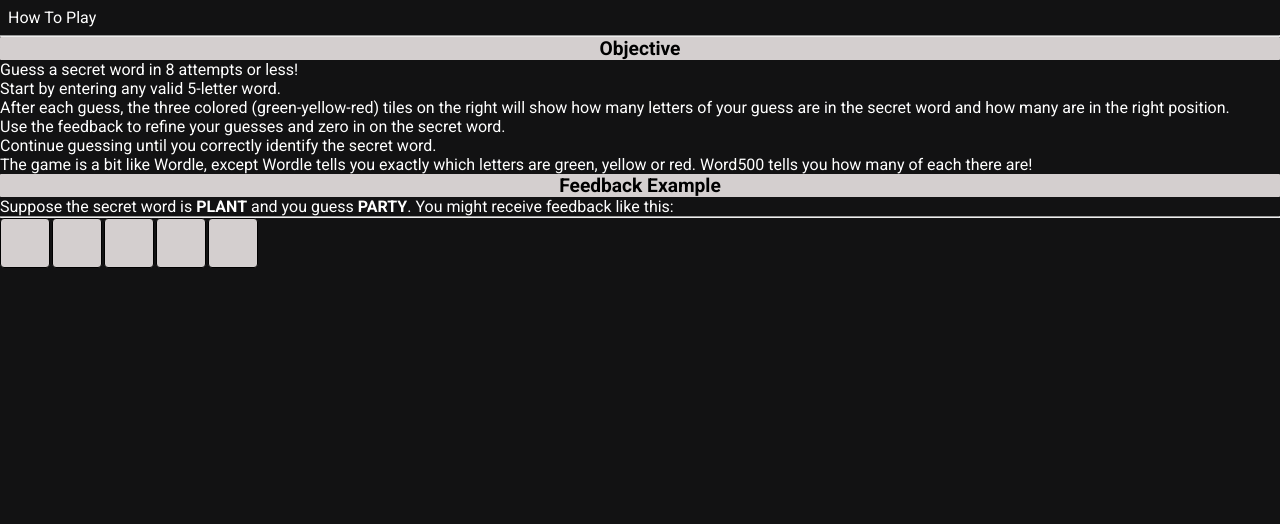
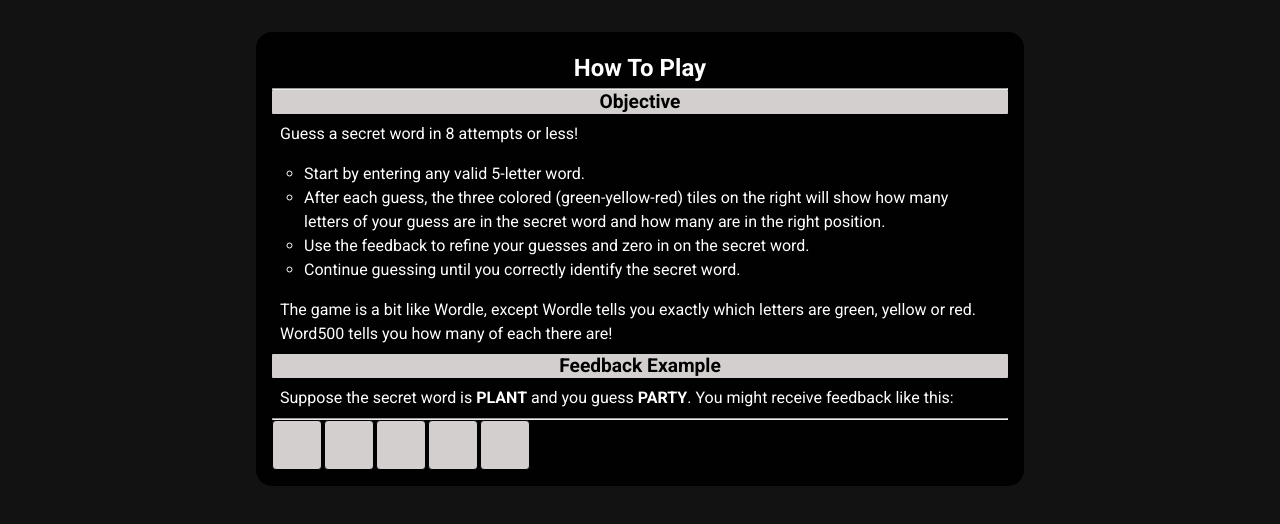
Before and after one commit to trialnerr/Nerd500-word500clone, a React app: page /how-to in a window 1280 px wide. Shown: the top 524 px of the page. Built offline with nearby package versions, Linux system fonts and the light colour scheme.

Commit message:
deleted empty space & unneccessary comments

```diff
--- a/client/scss/game.scss
+++ b/client/scss/game.scss
@@ -163,26 +163,6 @@ h2{
 
 }
 
-
-
-
-
-
-
-// .button-text {
-//   font-size: 12px;
-// }
-
-
-
-// // #keyboardContainer {
-// //   display: flex;
-// //   flex-wrap: wrap;
-// //   width: 500px;
-// //   gap: 2px;
-// //   justify-content: center;
-// // }
-
 .keyboard-button {
   padding: 20px;
   border-radius: 5px;
@@ -195,6 +175,32 @@ h2{
 .keyboard-button:hover {
   background-color: #f0f0f0;
 }
+
+.how-to-container{
+  width: 60%;
+  margin: 2rem auto;
+  padding: 1em;
+  line-height: 1.5rem;
+  background-color: rgb(2, 1, 1);
+  border-radius: 1rem;
+
+  h1{
+  text-align: center;
+  font-weight: 800;
+  font-size: x-large;
+  }
+
+  ul {
+    list-style-type: circle;
+    margin: 0.5rem 2rem ;
+    // margin-top: 0.5rem;
+  }
+  p{
+    padding: 0.5rem;
+  }
+
+}
+
 
 
 
```
